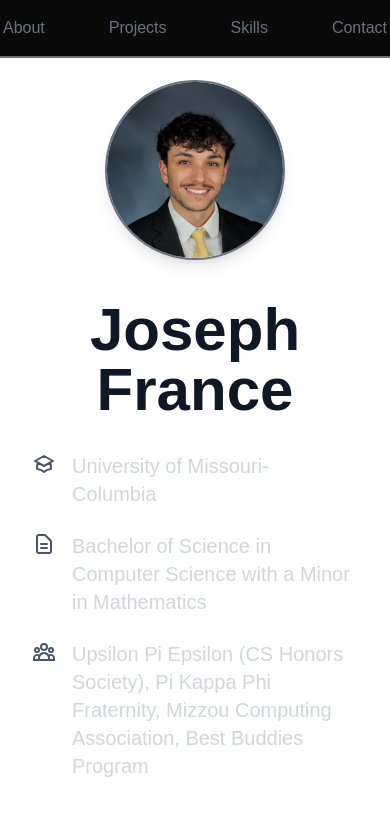
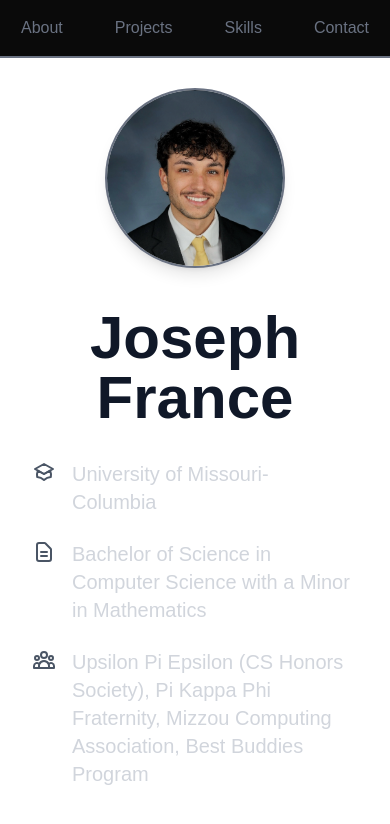
Before and after one commit to josephfran27/Portfolio-Site, a Next.js app: page / in a window 390 px wide. Shown: the top 824 px of the page. Built offline with nearby package versions, Linux system fonts and the light colour scheme.

Commit message:
Adjusted some margins for mobiledevices.

```diff
--- a/app/page.tsx
+++ b/app/page.tsx
@@ -11,7 +11,7 @@ export default function Home() {
           {/* home section */}
           <section id="home" className="min-h-screen flex items-center justify-center px-8">
             <div className="max-w-3xl w-full">
-              <div className="flex justify center mb-6 mt-10">
+              <div className="flex justify center mb-6 mt-14">
                 <img
                   src="/profile.png"
                   alt="Joseph France Image"
--- a/components/Navbar.tsx
+++ b/components/Navbar.tsx
@@ -2,7 +2,7 @@ export default function Home() {
     return (
         <nav className='fixed top-0 w-full bg-[#0a0a0a] border-b-2 border-gray-500 z-50'>
             <div className="max-w-6xl mx-auto px-6 py-4">
-                    <div className="flex justify-center gap-16">
+                    <div className="flex justify-center gap-13">
                         <a href="#about" className="text-1xl text-gray-500 hover:scale-110 transition-transform duration-300 hover:text-gray-300 transition">
                             About
                         </a>
```
